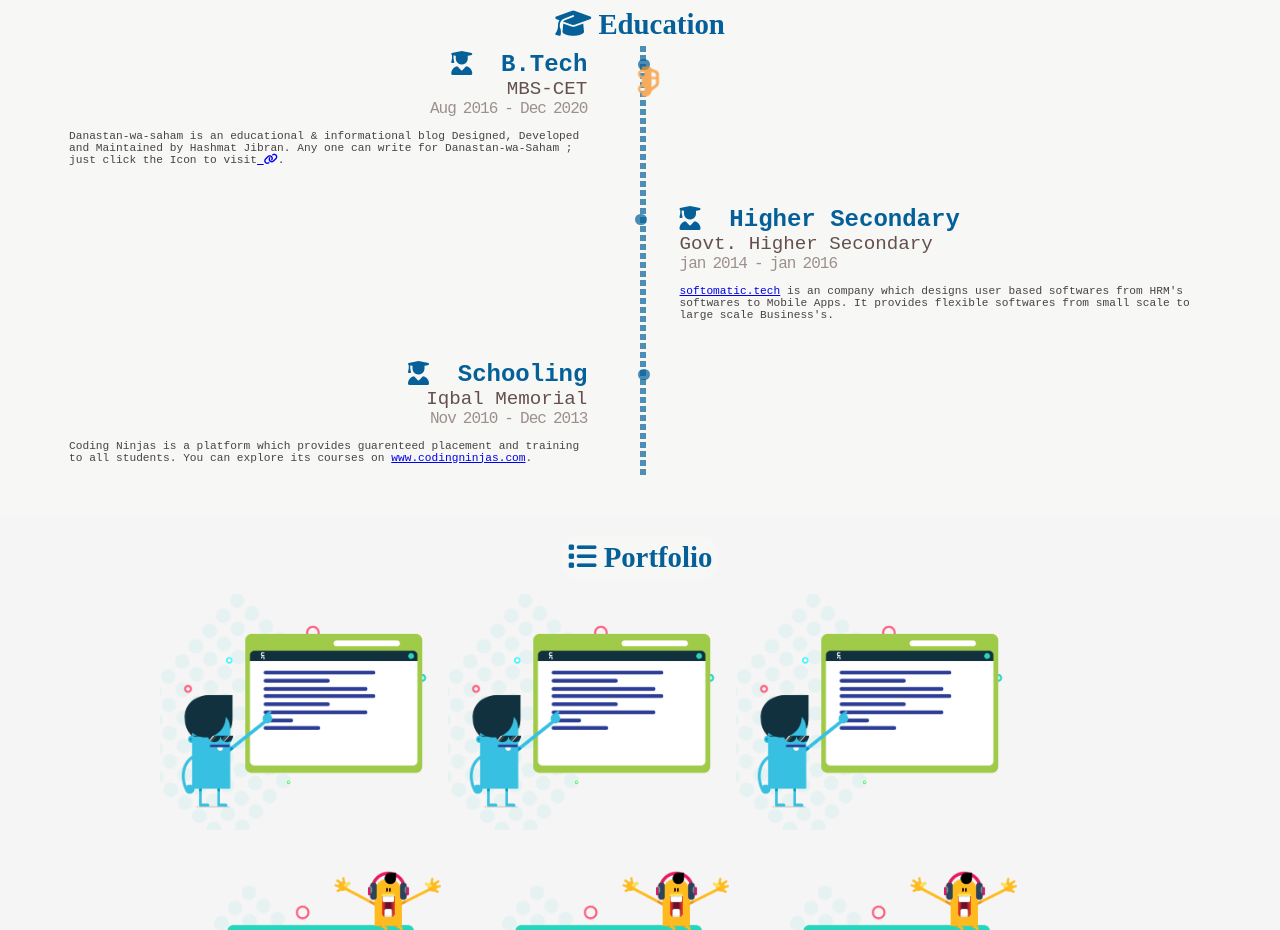
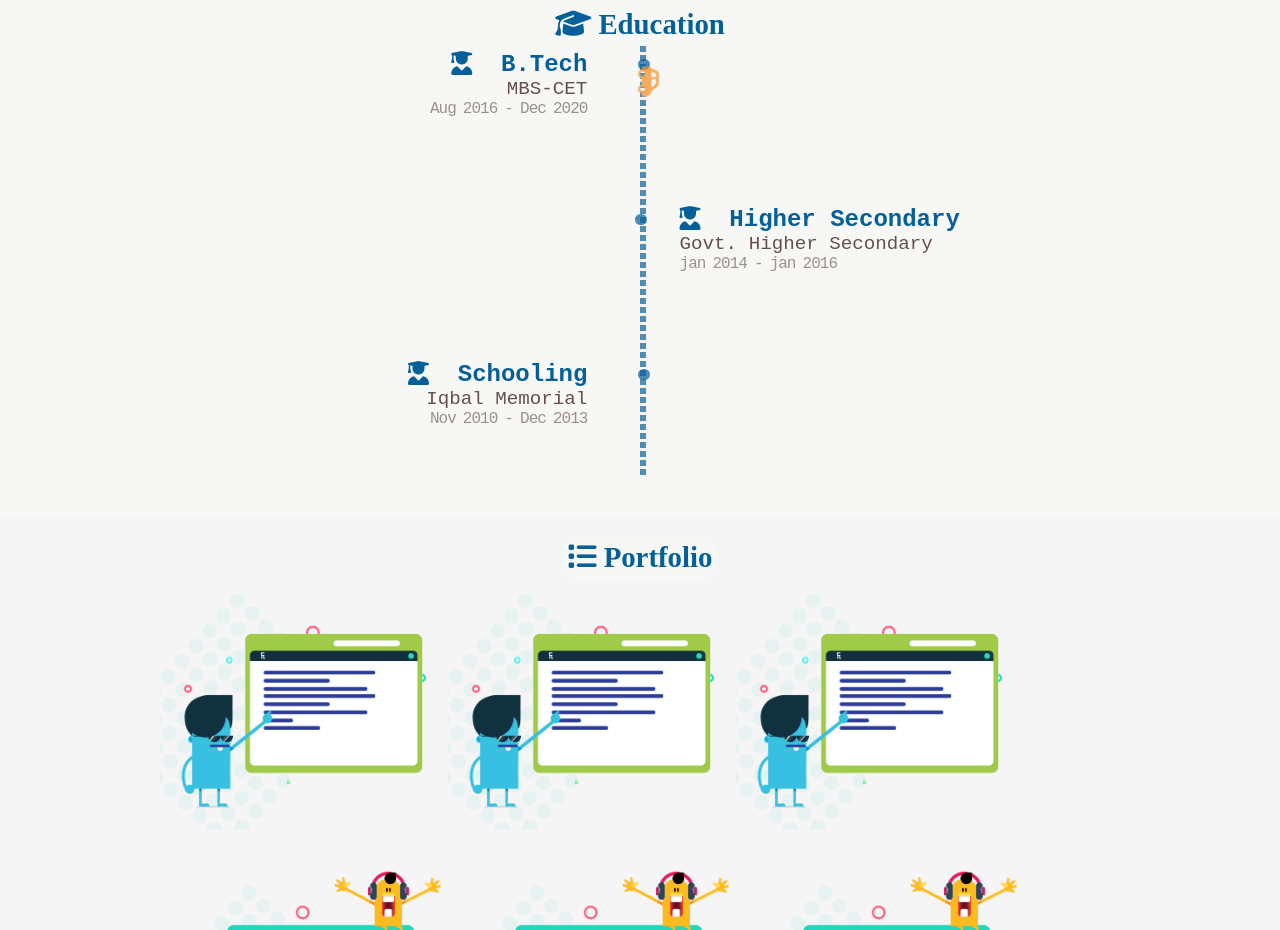
Before and after one commit to hashmatjibran/Resume, a plain HTML site: page index.html in a window 1280 px wide. Shown: the part 1576-2506 px from the top of the page. Drawn offline with Linux system fonts and the light colour scheme.

Commit message:
updated education

```diff
--- a/index.html
+++ b/index.html
@@ -259,9 +259,7 @@
                             MBS-CET</p>
                             <p class="_date m0"> Aug 2016 - Dec 2020
                         </p>
-                        <p class="description display-inline-block">
-                          Danastan-wa-saham is an educational &amp; informational blog Designed, Developed and Maintained by Hashmat Jibran. Any one can write for Danastan-wa-Saham ; just click the Icon to visit<a href="https://danastanfoori.wordpress.com/home/" target="_blank"> <i class="fa-solid fa-link"></i></a>.
-                        </p>
+
                 </div>
 
                 <div class="education-content flex-column">
@@ -272,9 +270,7 @@
                             Govt. Higher Secondary </p>
                             <p class="_date m0"> jan 2014 - jan 2016
                         </p>
-                        <p class="description">
-                            <a href="https://www.softomatic.tech/" target="_blank">softomatic.tech</a>  is an company which designs user based softwares from HRM's softwares to Mobile Apps. It provides flexible softwares from small scale to large scale Business's.
-                        </p>
+
                 </div>
 
                 <div class="education-content flex-column">
@@ -285,9 +281,7 @@
                         Iqbal Memorial</p>
                         <p class="_date m0">Nov 2010 - Dec 2013
                     </p>
-                    <p class="description">
-                        Coding Ninjas is a platform which provides guarenteed placement and training to all students. You can explore its courses on <a href="https://www.codingninjas.com" target="_blank">www.codingninjas.com</a>.
-                    </p>
+
                 </div>
 
         </div>
```
